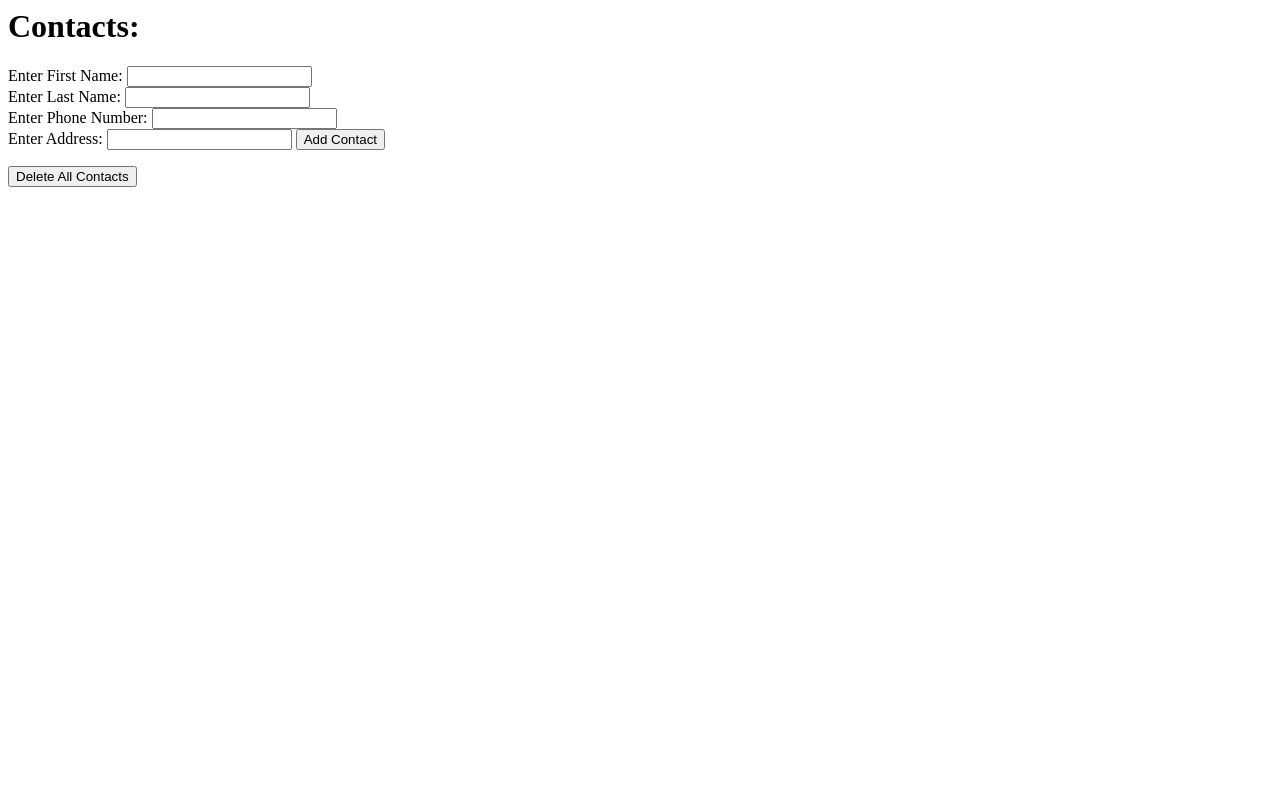
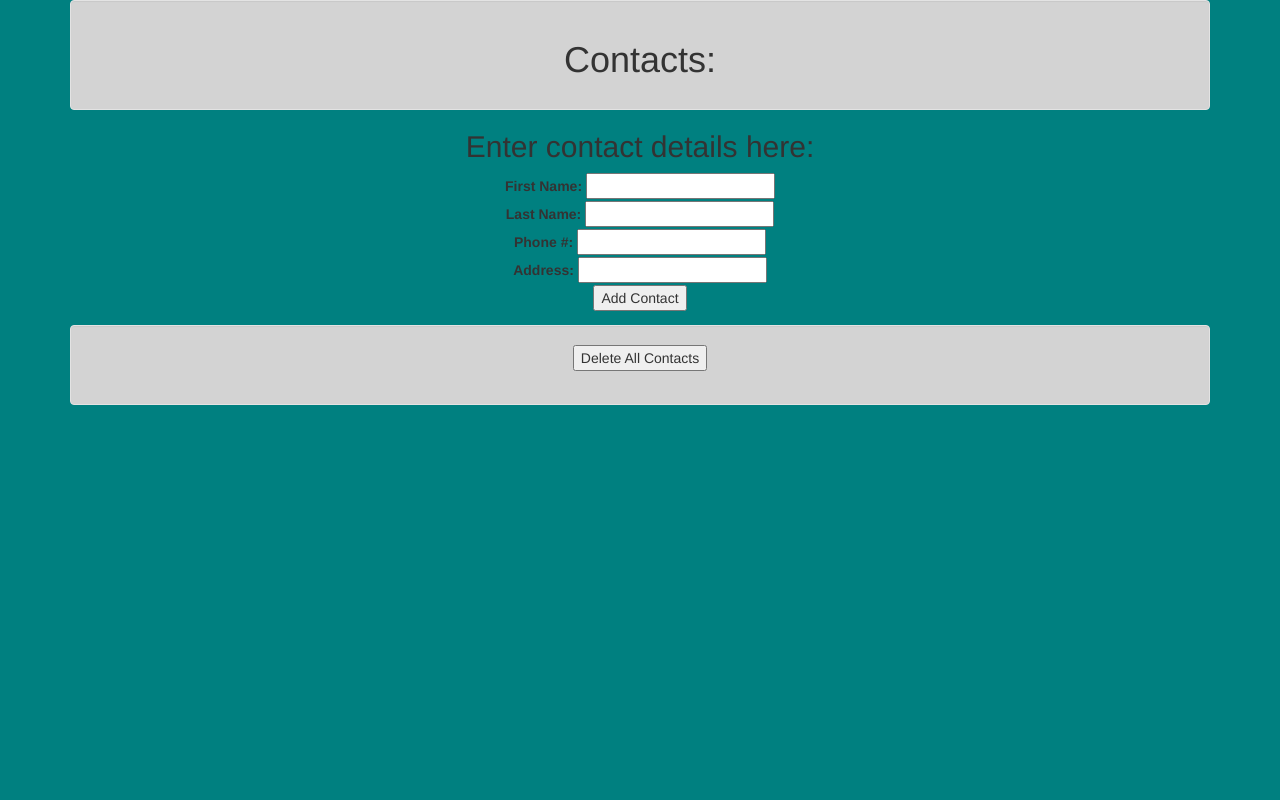
Before and after one commit to GStewartN/Contacts, a PHP site: template views/contacts.html.twig in a window 1280 px wide. Run offline with PHP 8.4, Linux system fonts and the light colour scheme; the template is opened without the code that fills it, so the values that code supplies are empty; some libraries are stand-ins or nearby versions.

Commit message:
add css and bootstrap styling to views pages

```diff
--- a/views/contacts.html.twig
+++ b/views/contacts.html.twig
@@ -1,8 +1,12 @@
 <html>
 <head>
+    <link rel="stylesheet" href="https://maxcdn.bootstrapcdn.com/bootstrap/3.3.1/css/bootstrap.min.css">
+    <link href="css/styles.css" rel="stylesheet" type="text/css">
     <title>Contacts</title>
 </head>
 <body>
+    <div class="container">
+      <div class="well">
           <h1>Contacts:</h1>
               {% if contacts is not empty %}
                   <h3>Here are your contacts:</h3>
@@ -16,25 +20,30 @@
                             {% endfor %}
                       </ul>
               {% endif %}
+      </div>
 
+        <h2>Enter contact details here:</h2>
         <form action='/contacts' method='post'>
 
-          <label for='first_name'>Enter First Name:</label>
+            <label for='first_name'>First Name:</label>
             <input name='first_name' type='text'></br>
 
-          <label for='last_name'>Enter Last Name:</label>
+            <label for='last_name'>Last Name:</label>
             <input name='last_name' type='text'></br>
 
-          <label for='phone_number'>Enter Phone Number:</label>
+            <label for='phone_number'>Phone #:</label>
             <input name='phone_number' type='number'></br>
 
-          <label for='address'>Enter Address:</label>
+            <label for='address'>Address:</label>
             <input name='address' type='text'>
-
+            </br>
             <button type="submit">Add Contact</button>
         </form>
+        <div class='well'>
             <form action='/delete_contacts' method='post'>
                 <button type='submit'>Delete All Contacts</button>
             </form>
+      </div>
+    </div>
 </body>
 </html>
--- a/views/create_contacts.html.twig
+++ b/views/create_contacts.html.twig
@@ -1,8 +1,11 @@
 ><html>
 <head>
+  <link rel="stylesheet" href="https://maxcdn.bootstrapcdn.com/bootstrap/3.3.1/css/bootstrap.min.css">
+  <link href="css/styles.css" rel="stylesheet" type="text/css">
   <title>Contacts</title>
 </head>
 <body>
+    <div class="container">
         <h1>You have created a contact.</h1>
 
         <h3>{{ new_contact.getFirstName }}</h3>
@@ -10,6 +13,7 @@
         <p>Last Name: {{ new_contact.getLastName }} </p>
         <p>Phone Number: {{ new_contact.getPhoneNumber }} </p>
         <p>Address: {{ new_contact.getAddress }} </p>
-    <p><a href="/">View your list of contacts.</a></p>
+        <p><a href="/" style="color: black; text-decoration: underline;">View your list of contacts.</a></p>
+  </div>
 </body>
 </html>
--- /dev/null
+++ b/web/css/styles.css
@@ -0,0 +1,13 @@
+body {
+  background-color: teal;
+  text-align: center;
+}
+
+.well {
+  background-color: lightgrey;
+  text-align: center;
+}
+
+li {
+  list-style-type: none;
+}
```
Also changed, not shown: views/delete_contacts.html.twig (+6 -2 lines). Lines whose indentation alone changed are shown as unchanged.
